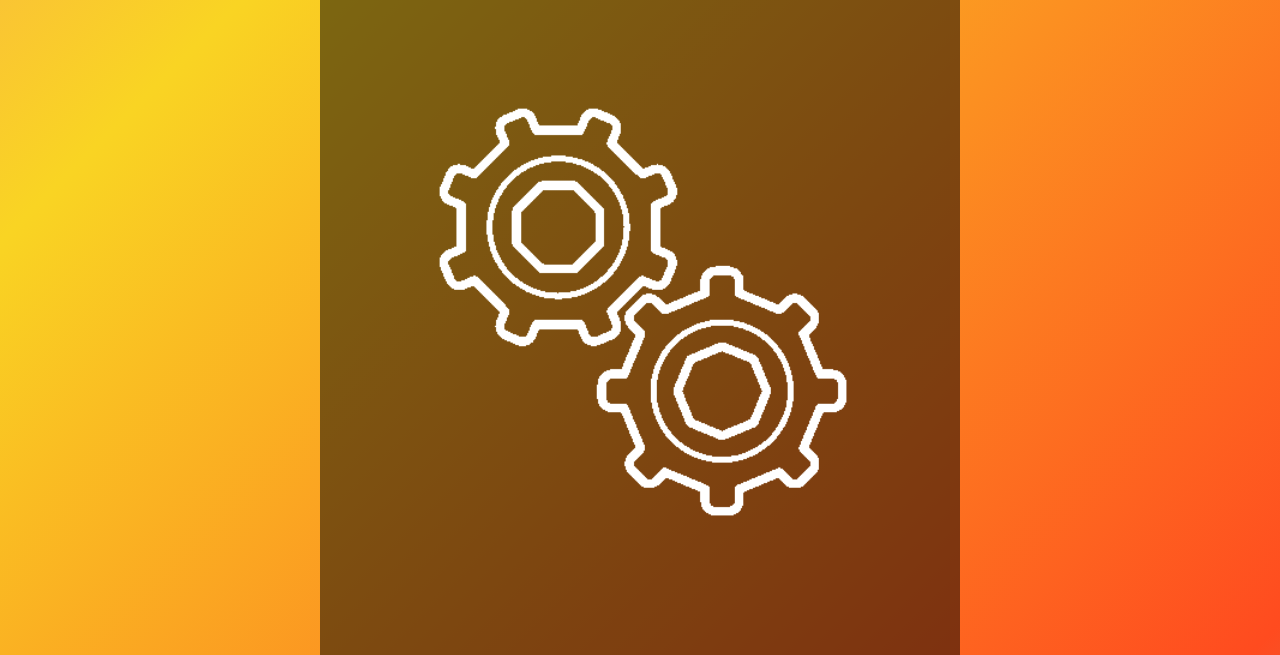
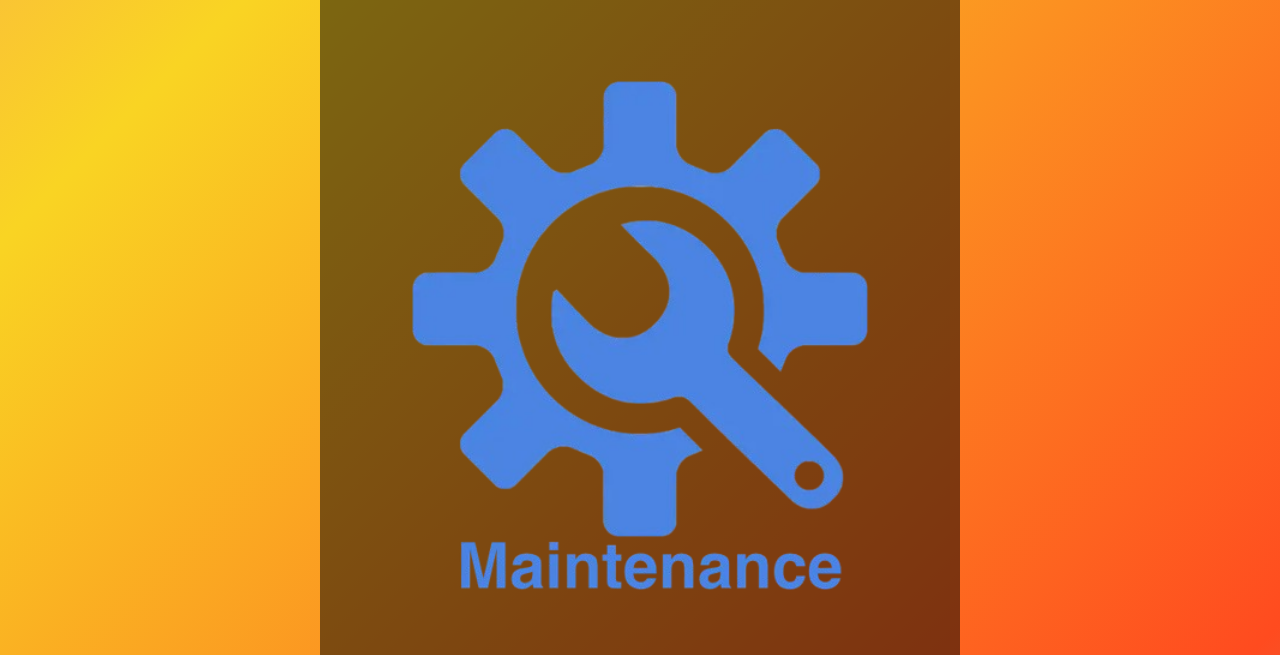
Before and after one commit to gsmgentech/gsmgentech, a plain HTML site: page index.html in a window 1280 px wide. Shown: the top 655 px of the page. Drawn offline with Linux system fonts and the light colour scheme.

Commit message:
Update index.html

```diff
--- a/index.html
+++ b/index.html
@@ -70,7 +70,7 @@
 </head>
 <body>
     <div class="content">
-        <img src="img/maintenance.gif" alt="Server Maintenance" class="maintenance-img">
+        <img src="img/maintenance.png" alt="Server Maintenance" class="maintenance-img">
         <h1>Maintenance in Progress</h1>
         <p>Our servers are currently undergoing maintenance. We anticipate resuming service by 12:00 AM (UTC+8). We sincerely apologize for any inconvenience this may cause.</p>
     </div>
```
